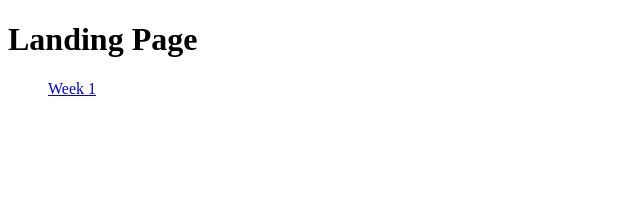
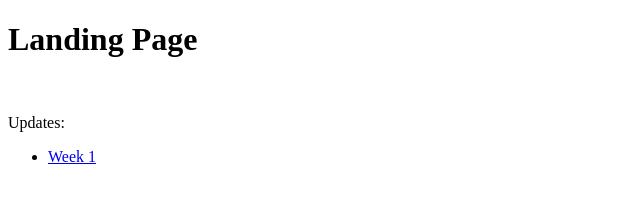
Before and after one commit to ZacharyJJones/CSI242, a plain HTML site: page index.html in a window 1280 px wide. Shown: the whole page, without its empty margins (0-640 px from the left). Drawn offline with Linux system fonts and the light colour scheme.

Commit message:
corrected repo layout for updates

```diff
--- a/index.html
+++ b/index.html
@@ -10,8 +10,10 @@
 
 <body>
     <h1>Landing Page</h1>
+    <br>
+    <p>Updates:</p>
     <ul>
-        <a href="./Week01/index.html">Week 1</a>
+        <li><a href="./updates/week-1.txt">Week 1</a></li>
     </ul>
 </body>
 
```
Also changed, not shown: Week01/index.html (deleted, +0 -15 lines), updates/week-1.txt (renamed from Week01/update.txt).
